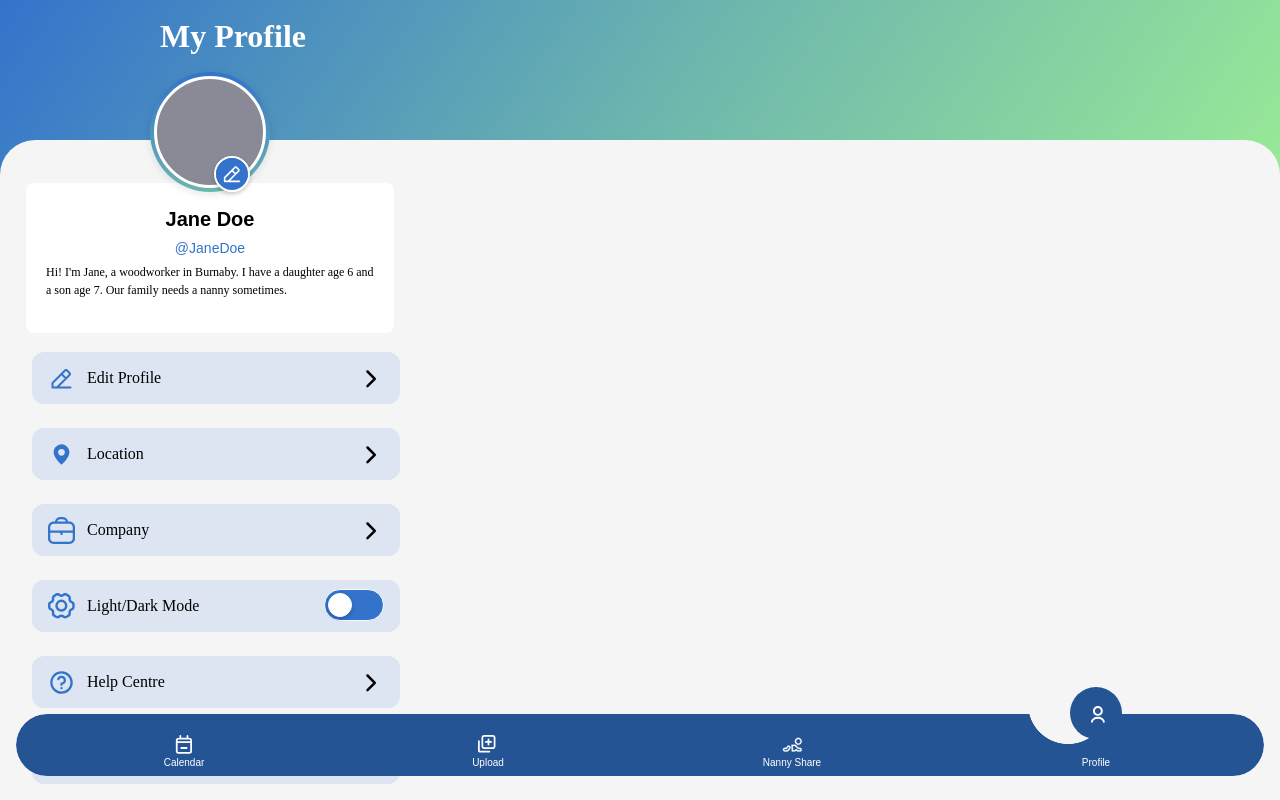
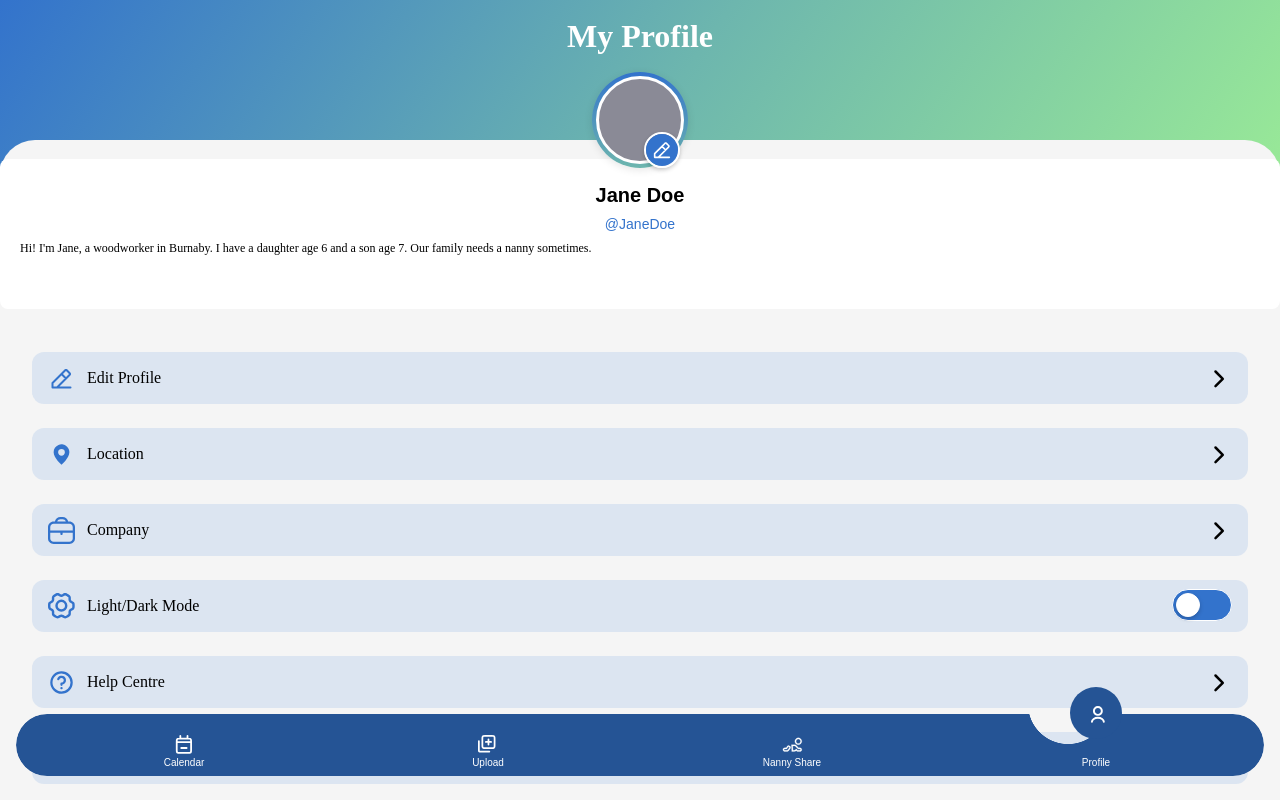
Before and after one commit to IDSP-TRADECARE/Tandem, a Next.js app: page /profile/MainProfile in a window 1280 px wide. Built offline with nearby package versions, Linux system fonts and the light colour scheme; no server answers; a web font is replaced by a local one.

Commit message:
fixing componenent responsiveness

```diff
--- a/src/app/components/ui/profile/User/user.tsx
+++ b/src/app/components/ui/profile/User/user.tsx
@@ -8,10 +8,10 @@ interface UserProps {
 
 export default function User({ showBio = true }: UserProps) {
   return (
-    <div className="flex flex-col items-center relative" style={{ width: '420px' }}>
+    <div className="w-full flex flex-col items-center relative">
       <UserIcon />
       {showBio && (
-        <div className="relative -mt-4 z-0">
+        <div className="relative -mt-4 z-0 w-full">
           <UserBio />
         </div>
       )}
--- a/src/app/components/ui/profile/User/userIcon.tsx
+++ b/src/app/components/ui/profile/User/userIcon.tsx
@@ -13,12 +13,12 @@ export function UserIcon({
   onEdit
 }: UserIconProps) {
   return (
-    <div className="w-full flex flex-col items-center justify-center relative z-20 mb-10" style={{ width: '430px' }}>
+    <div className="w-full flex flex-col items-center justify-center relative z-20 mb-10">
       {/* Profile picture with edit icon overlay */}
       <div className="relative flex justify-center items-center mb-3">
         {/* Circular profile picture placeholder with gradient border */}
         <div
-          className="w-30 h-30 rounded-full p-1"
+          className="w-24 h-24 rounded-full p-1"
           style={{
             background: 'linear-gradient(180deg, #3373CC 0%, #6DB6AE 100%)',
             boxShadow: '0 2px 8px rgba(0, 0, 0, 0.1)',
--- a/src/app/components/ui/profile/User/userbio.tsx
+++ b/src/app/components/ui/profile/User/userbio.tsx
@@ -11,7 +11,7 @@ export function UserBio({
   onBioChange
 }: UserBioProps) {
   return (
-    <div className="w-full">
+    <div className="w-full flex flex-col items-center justify-center relative z-0">
       <textarea
         value={bio}
         onChange={(e) => onBioChange?.(e.target.value)}
@@ -21,7 +21,8 @@ export function UserBio({
           fontSize: '12px',
           lineHeight: '18px',
           minHeight: '150px',
-          width: '368px',
+          width: '100%',
+          maxWidth: '100%',
           padding: '80px 20px 20px 20px',
           marginTop: '-100px',
           zIndex: 0
--- a/src/app/components/ui/profile/actionbtn.tsx
+++ b/src/app/components/ui/profile/actionbtn.tsx
@@ -12,9 +12,9 @@ export function ActionButton({ text, onClick, className, icon, fontSize }: Actio
   return (
     <button
       onClick={onClick}
-      className={`flex items-center justify-center ${icon ? 'gap-2' : ''} transition-opacity hover:opacity-80 cursor-pointer ${className || ''}`}
+      className={`flex items-center justify-center w-full ${icon ? 'gap-2' : ''} transition-opacity hover:opacity-80 cursor-pointer ${className || ''}`}
       style={{
-        width: '368px',
+        width: '100%',
         height: '50px',
         borderRadius: '444px',
         backgroundColor: '#92F189',
@@ -22,6 +22,7 @@ export function ActionButton({ text, onClick, className, icon, fontSize }: Actio
         fontSize: fontSize || '20px',
         color: '#000000',
         border: 'none',
+        padding: '0 24px',
       }}>
       {text}
       {icon && <img src={icon} alt="icon" width={20} height={20} />}
--- a/src/app/components/ui/profile/header.tsx
+++ b/src/app/components/ui/profile/header.tsx
@@ -9,11 +9,9 @@ interface ProfileHeaderProps {
 export function ProfileHeader({ title, onBack, showBackButton = true }: ProfileHeaderProps) {
   return (
     <div
+      className="w-full flex items-center relative"
       style={{
-        width: '402px',
-        display: 'flex',
-        alignItems: 'center',
-        position: 'relative',
+        width: '100%',
       }}
     >
       {showBackButton && (
@@ -37,19 +35,24 @@ export function ProfileHeader({ title, onBack, showBackButton = true }: ProfileH
       )}
 
       <div
+        className="flex flex-wrap justify-center items-center"
         style={{
           position: 'absolute',
           left: '50%',
           transform: 'translateX(-50%)',
+          maxWidth: 'calc(100% - 100px)',
+          textAlign: 'center',
         }}
       >
         <span
+          className="break-words"
           style={{
             fontFamily: 'Alan Sans',
             fontSize: '32px',
             fontWeight: 800,
             color: '#FFFFFF',
-            whiteSpace: 'nowrap',
+            wordWrap: 'break-word',
+            overflowWrap: 'break-word',
           }}
         >
           {title}
--- a/src/app/components/ui/profile/input.tsx
+++ b/src/app/components/ui/profile/input.tsx
@@ -8,7 +8,7 @@ interface ProfileInputProps {
 
 export function ProfileInput({ title, input, icon }: ProfileInputProps) {
   return (
-    <div className="flex flex-col">
+    <div className="flex flex-col w-full">
       <span
         style={{
           fontFamily: 'Alan Sans',
@@ -42,8 +42,9 @@ export function ProfileInput({ title, input, icon }: ProfileInputProps) {
       </div>
 
       <div
+        className="w-full"
         style={{
-          width: '335px',
+          width: '100%',
           height: '1px',
           backgroundColor: '#000000',
         }}
--- a/src/app/components/ui/profile/optionbtn.tsx
+++ b/src/app/components/ui/profile/optionbtn.tsx
@@ -18,7 +18,7 @@ export function OptionButton({ icon, text, onClick, rightComponent }: OptionButt
       onClick={onClick}
       className="flex items-center justify-between px-4 py-3 w-full transition-opacity hover:opacity-80"
       style={{
-        width: '368px',
+        width: '100%',
         height: '52px',
         borderRadius: '12px',
         backgroundColor: 'rgba(163, 192, 232, 0.3)',
@@ -52,6 +52,8 @@ export function OptionButton({ icon, text, onClick, rightComponent }: OptionButt
           className="shrink-0"
         />
       )}
+
+
     </button>
   );
 }
```
Lines whose indentation alone changed are shown as unchanged.
